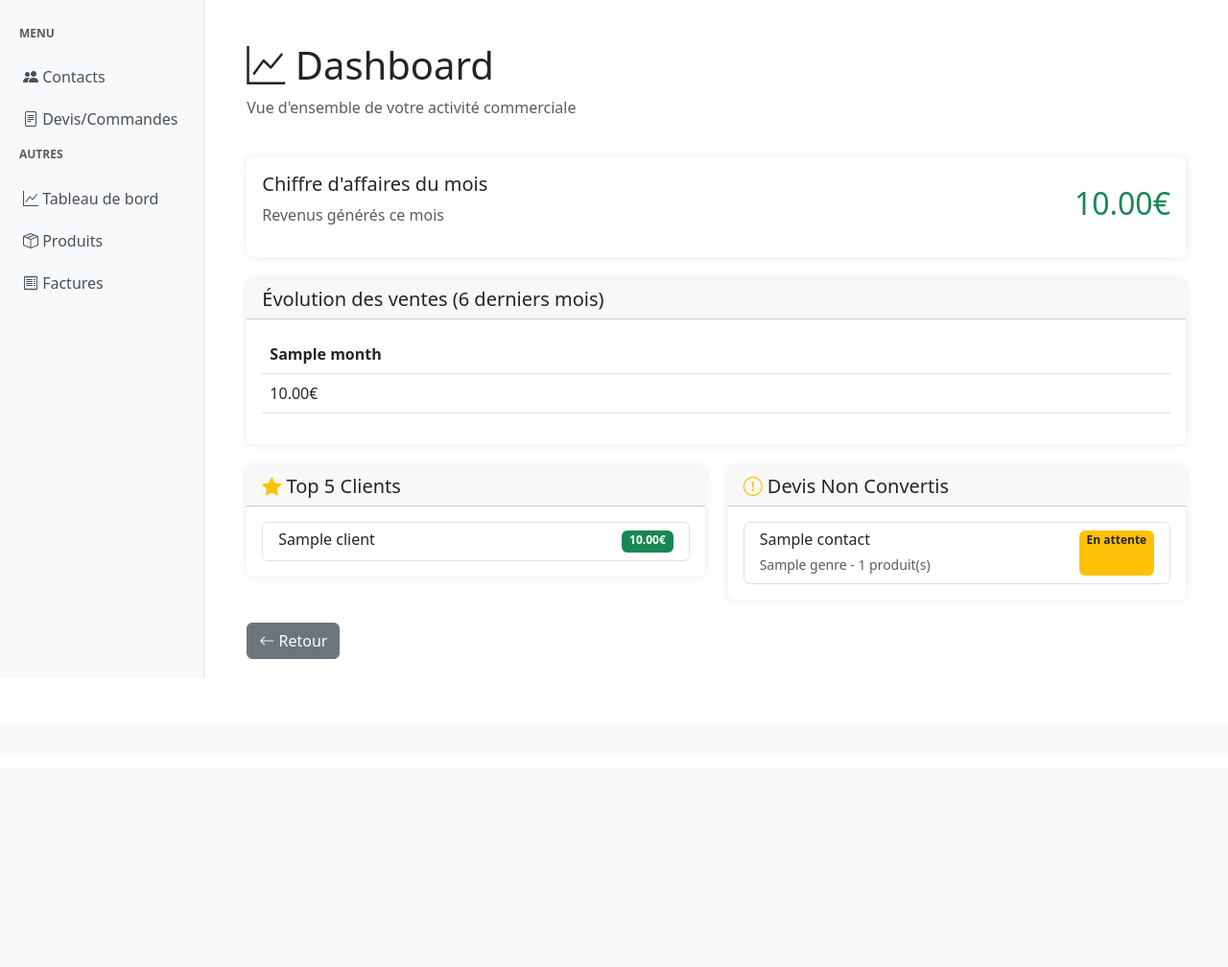
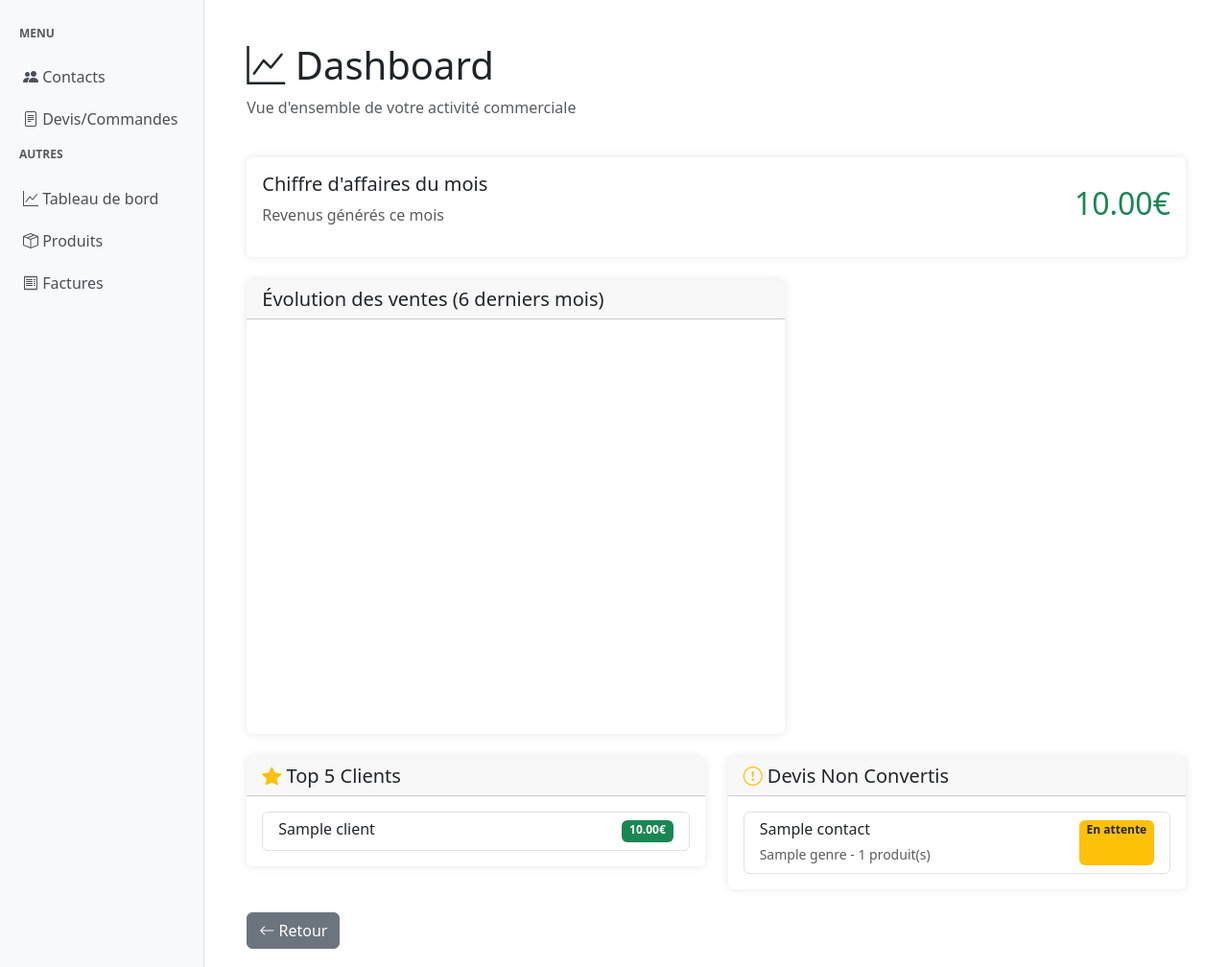
Before and after one commit to ben-dev5/gestionCommercial, a Django app: template dashboard/templates/dashboard/dashboard.html in a window 1280 px wide. Shown: the top 1008 px of the page at 96% size. Before the commit the page ends 707 px from the top, so only its background shows below. Run offline with Django 5.2, Linux system fonts and the light colour scheme; the template is opened without the code that fills it: most values are stand-ins (such as "Sample title", 1, 10 or a date in 2020); a map, chart or similar area stays blank.

Commit message:
ajout graphique en barre avec chart js de sales evolution

```diff
--- a/dashboard/templates/dashboard/dashboard.html
+++ b/dashboard/templates/dashboard/dashboard.html
@@ -1,5 +1,4 @@
 {% extends "commons/base.html" %}
-<script src="https://cdn.jsdelivr.net/npm/chart.js"></script>
 {% block content %}
 <div class="container-fluid mt-4">
     <div class="row mb-4">
@@ -36,36 +35,15 @@
 
     <!-- Évolution des ventes sur 6 mois -->
     <div class="row mb-4">
-        <div class="col-md-12">
+        <div class="col-md-7">
             <div class="card">
                 <div class="card-header">
                     <h5 class="card-title mb-0">Évolution des ventes (6 derniers mois)</h5>
                 </div>
                 <div class="card-body">
-                    {% if sales_evolution %}
-                    <div class="table-responsive">
-                        <table class="table">
-                            <thead>
-                                <tr>
-                                    {% for month, revenue in sales_evolution.items %}
-                                    <th>{{ month }}</th>
-                                    {% endfor %}
-                                </tr>
-                            </thead>
-                            <tbody>
-                                <tr>
-                                    {% for month, revenue in sales_evolution.items %}
-                                    <td>{{ revenue|floatformat:2 }}€</td>
-                                    {% endfor %}
-                                </tr>
-                            </tbody>
-                        </table>
+                    <div style="position: relative; height: 400px; width: 100%;">
+                        <canvas id="salesEvolutionChart"></canvas>
                     </div>
-                    {% else %}
-                    <div class="alert alert-info">
-                        Pas de données pour le moment
-                    </div>
-                    {% endif %}
                 </div>
             </div>
         </div>
@@ -139,4 +117,68 @@
         </div>
     </div>
 </div>
+
+<script src="https://cdn.jsdelivr.net/npm/chart.js"></script>
+<script>
+    document.addEventListener('DOMContentLoaded', function() {
+        console.log('DOMContentLoaded déclenché');
+
+        // Récupérer les données de sales_evolution depuis Django
+        const salesEvolutionData = JSON.parse('{{ sales_evolution|safe }}');
+        console.log('Données sales_evolution:', salesEvolutionData);
+        console.log('Type de salesEvolutionData:', typeof salesEvolutionData);
+
+        // Préparer les labels et les données pour le graphique
+        const labels = Object.keys(salesEvolutionData);
+        const revenues = Object.values(salesEvolutionData);
+        console.log('Labels:', labels);
+        console.log('Revenues:', revenues);
+
+        // Vérifier si le canvas existe
+        const canvas = document.getElementById('salesEvolutionChart');
+        console.log('Canvas trouvé:', canvas);
+
+        if (canvas) {
+            // Initialiser le graphique Chart.js
+            const ctx = canvas.getContext('2d');
+            console.log('Contexte 2D obtenu:', ctx);
+
+            new Chart(ctx, {
+                type: 'bar',
+                data: {
+                    labels: labels,
+                    datasets: [{
+                        label: 'Chiffre d\'affaires (€)',
+                        data: revenues,
+                        backgroundColor: '#0d6efd',
+                        borderColor: '#0d6efd',
+                        borderWidth: 1
+                    }]
+                },
+                options: {
+                    responsive: true,
+                    maintainAspectRatio: true,
+                    plugins: {
+                        legend: {
+                            display: true,
+                            position: 'top'
+                        }
+                    },
+                    scales: {
+                        y: {
+                            beginAtZero: true,
+                            title: {
+                                display: true,
+                                text: 'Chiffre d\'affaires (€)'
+                            }
+                        }
+                    }
+                }
+            });
+            console.log('Graphique créé avec succès');
+        } else {
+            console.error('Canvas #salesEvolutionChart non trouvé');
+        }
+    });
+</script>
 {% endblock %}
--- a/dashboard/views.py
+++ b/dashboard/views.py
@@ -1,4 +1,5 @@
 from django.views.generic import TemplateView
+import json
 from dashboard.services.dashboard_service import DashboardService
 
 
@@ -15,7 +16,7 @@ class DashboardView(TemplateView):
             stats = service.get_dashboard_stats()
 
             context['monthly_revenue'] = stats['monthly_revenue']
-            context['sales_evolution'] = stats['sales_evolution']
+            context['sales_evolution'] = json.dumps(stats['sales_evolution'])
             context['top_5_clients'] = stats['top_5_clients']
             context['unconverted_quotes'] = stats['unconverted_quotes']
 
```
